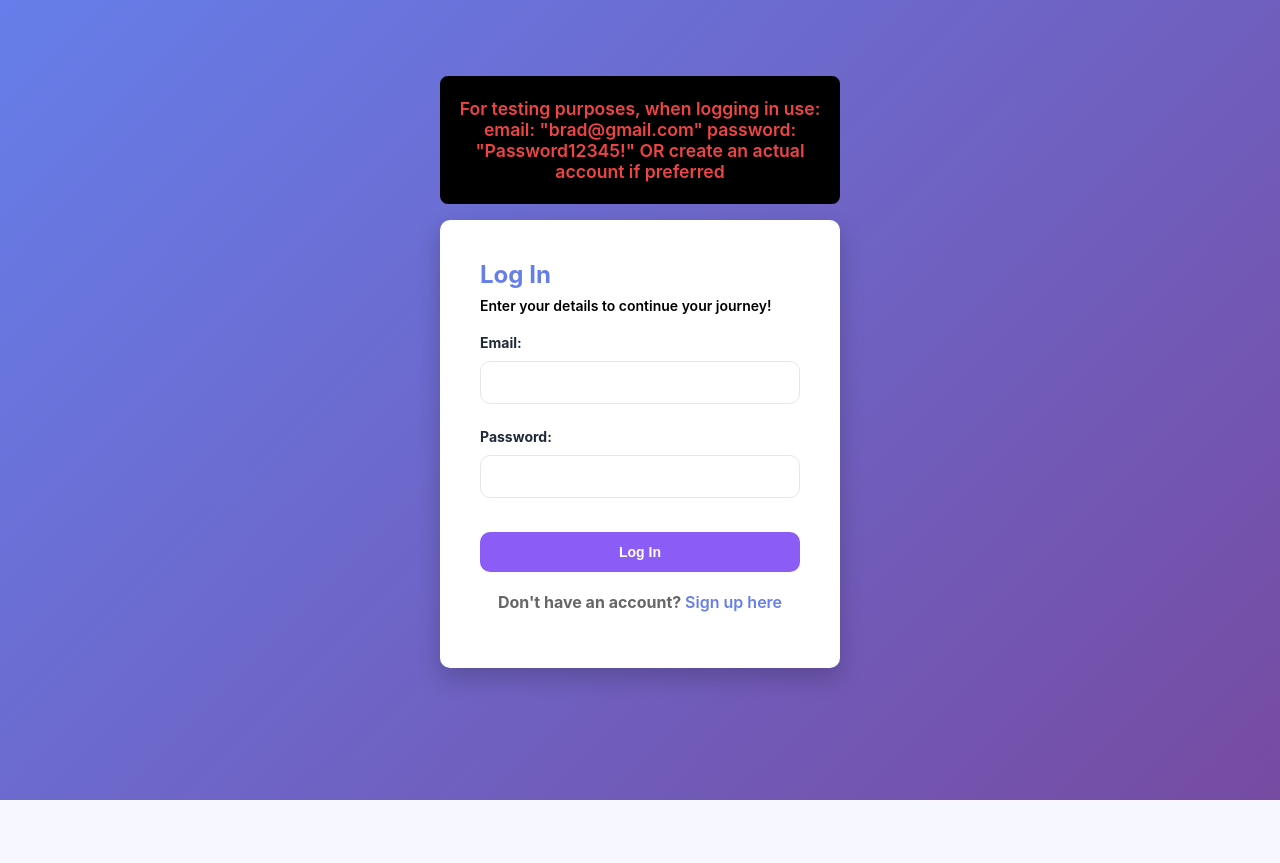
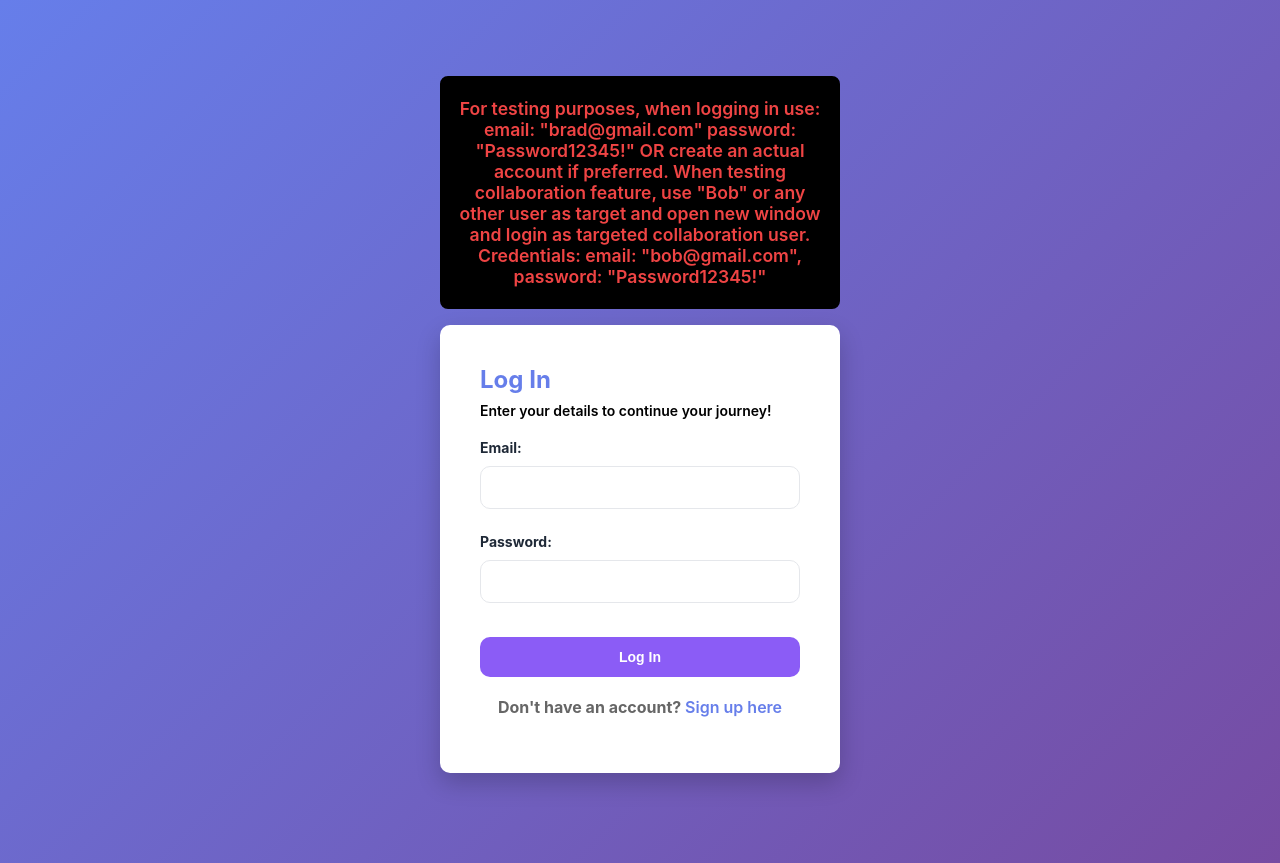
Before and after one commit to Eesa2323/Collaborative-coding-platform, a React (Create React App) app in the folder frontend/: page /login in a window 1280 px wide. Before the commit the page ends 800 px from the top, so only its background shows below. Built offline with nearby package versions, Linux system fonts and the light colour scheme; no server answers.

Commit message:
Added update to testing message and fixed loading state.

```diff
--- a/frontend/src/components/ProtectedRoute.js
+++ b/frontend/src/components/ProtectedRoute.js
@@ -21,7 +21,11 @@ function ProtectedRoute() {
 
     // Show a small loader only while we do the first restore check.
     if (status === "unknown") {
-        return <LoadingSpinner />
+        return (
+            <div style={{ background: '#6366f1', minHeight: '100vh', display: 'flex', alignItems: 'center', justifyContent: 'center' }}>
+                <LoadingSpinner />
+            </div>
+        )
     }
 
     // If not logged in, send user to login page.
--- a/frontend/src/pages/Login.js
+++ b/frontend/src/pages/Login.js
@@ -36,7 +36,7 @@ function Login() {
     return (
         <div className='page'>
             <div style={{ background: '#000000', border: '2px solid #000000', padding: '20px 16px', borderRadius: '8px', margin: '16px auto', maxWidth: '400px', textAlign: 'center', fontWeight: 600, color: '#ef4444', fontSize: '1.1rem' }}>
-                For testing purposes, when logging in use: email: "brad@gmail.com" password: "Password12345!" OR create an actual account if preferred
+                For testing purposes, when logging in use: email: "brad@gmail.com" password: "Password12345!" OR create an actual account if preferred. When testing collaboration feature, use "Bob" or any other user as target and open new window and login as targeted collaboration user. Credentials: email: "bob@gmail.com", password: "Password12345!"
             </div>
             <div className='form-container'>
                 <span className='title'>Log In</span>
```
